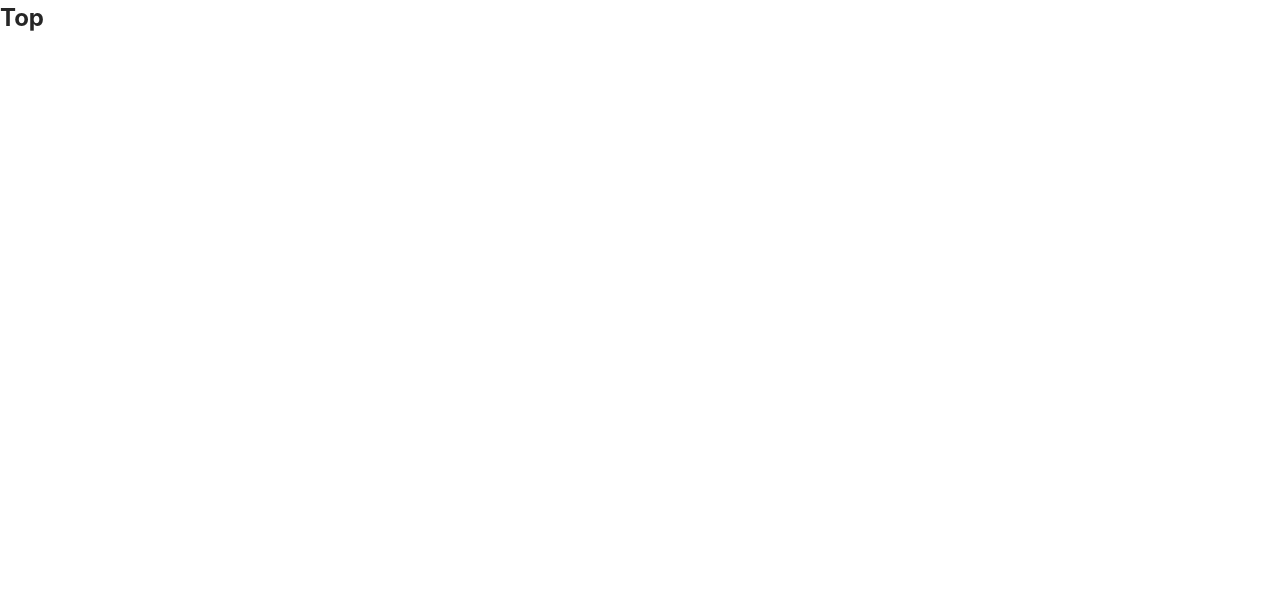
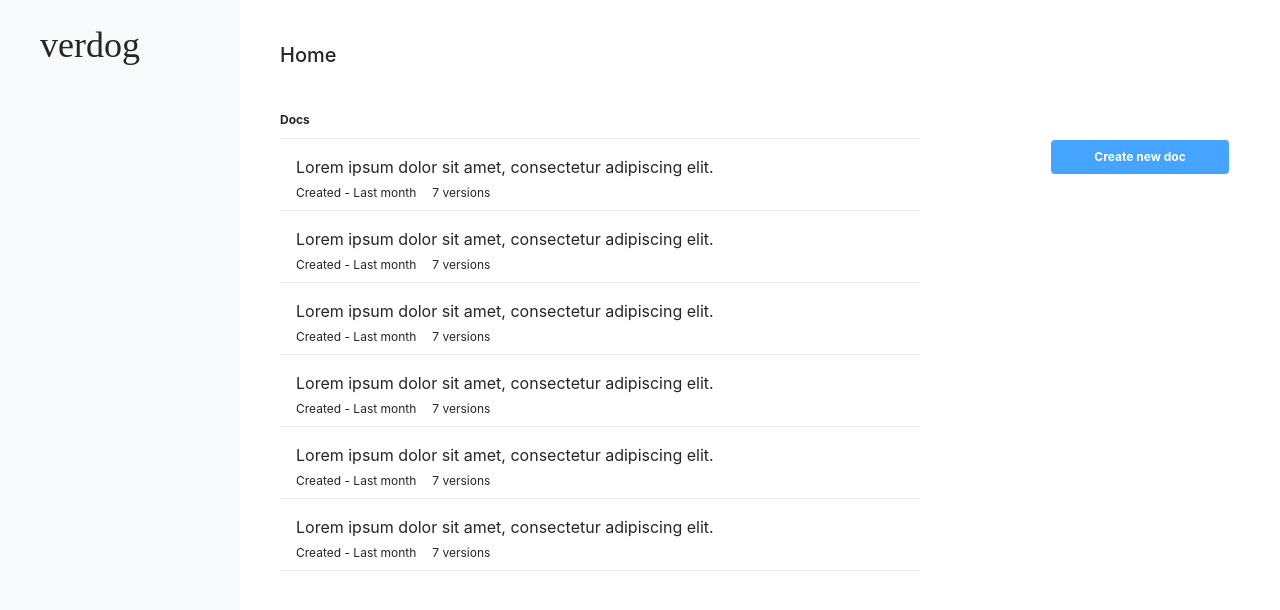
Before and after one commit to yuta-tsurusaki/playground, a React (Create React App) app in the folder verdog/: page / in a window 1280 px wide. Shown: the top 610 px of the page. Built offline with nearby package versions, Linux system fonts and the light colour scheme.

Commit message:
forgot about that

```diff
--- a/verdog/src/App.tsx
+++ b/verdog/src/App.tsx
@@ -1,27 +1,147 @@
 import React from "react";
 import { BrowserRouter as Router, Switch, Route, Link } from "react-router-dom";
+import styled from "styled-components";
 
 export default function App() {
   return (
-    <Router>
-      <div>
-        <Switch>
-          <Route path="/docs">
-            <Docs />
-          </Route>
-          <Route path="/">
-            <Top />
-          </Route>
-        </Switch>
-      </div>
-    </Router>
+    <body>
+      <Top />
+    </body>
   );
 }
 
 function Top() {
-  return <h2>Top</h2>;
+  const Nav = styled.nav`
+    display: block;
+    min-width: 240px;
+    width: 240px;
+    height: 100vh;
+    background-color: #f7f9fa;
+  `;
+  const Logo = styled.header`
+    font-family: "gotham";
+    font-size: 36px;
+    font-weight: 500;
+    padding-top: 18px;
+    padding-bottom: 40px;
+    padding-left: 40px;
+  `;
+  const Container = styled.div`
+    height: 100vh;
+    width: 100vw;
+    display: flex;
+    overflow: hidden;
+  `;
+  const MainContainer = styled.div`
+    display: flex;
+    flex-grow: 1;
+    height: 100vh;
+    background-color: white;
+  `;
+  const MainWrapper = styled.div`
+    flex-grow: 1;
+    padding-top: 40px;
+    padding-left: 40px;
+    padding-right: 80px;
+  `;
+  const PageTitle = styled.h1`
+    font-size: 20px;
+    font-weight: 500;
+    padding-bottom: 32px;
+  `;
+  const TopBar = styled.nav`
+    border-bottom: 1px solid #e6e8eb;
+  `;
+  const TopBarContent = styled.span`
+    font-size: 12px;
+    font-weight: 700;
+    line-height: 36px;
+  `;
+  const RightContainer = styled.div`
+    width: 280px;
+    height: 100vh;
+  `;
+  const RightContainerWrapper = styled.div`
+    padding-top: 40px;
+  `;
+  const CreateButton = styled.div`
+    width: 178px;
+    margin: 0 auto;
+    margin-top: 100px;
+    padding: 8px 16px;
+    border-radius: 4px;
+    text-align: center;
+    background-color: #44a4ff;
+    color: white;
+    font-size: 12px;
+    font-weight: 700;
+  `;
+  const Docs = styled.ul``;
+  const DocContainer = styled.li`
+    height: 72px;
+    border-bottom: 1px solid #e6e8eb;
+  `;
+  const Doc = styled.div`
+    padding-left: 16px;
+    padding-top: 16px;
+    padding-bottom: 8px;
+  `;
+  // ↓苦しいレスポンス対応
+  const DocTitle = styled.p`
+    font-size: 16px;
+    font-weight: 600px;
+    text-overflow: ellipsis;
+    white-space: nowrap;
+  `;
+  const DocInfo = styled.span`
+    font-size: 12px;
+    font-color: #637282;
+    padding-right: 16px;
+  `;
+  const DocDummyItem = () => {
+    return (
+      <DocContainer>
+        <Doc>
+          <DocTitle>
+            Lorem ipsum dolor sit amet, consectetur adipiscing elit.
+          </DocTitle>
+          <DocInfo>Created - Last month</DocInfo>
+          <DocInfo>7 versions</DocInfo>
+        </Doc>
+      </DocContainer>
+    );
+  };
+
+  return (
+    <Container>
+      <Nav>
+        <Logo>verdog</Logo>
+      </Nav>
+      <MainContainer>
+        <MainWrapper>
+          <PageTitle>Home</PageTitle>
+          <TopBar>
+            <TopBarContent>Docs</TopBarContent>
+          </TopBar>
+          <Docs>
+            <DocDummyItem />
+            <DocDummyItem />
+            <DocDummyItem />
+            <DocDummyItem />
+            <DocDummyItem />
+            <DocDummyItem />
+          </Docs>
+        </MainWrapper>
+        <RightContainer>
+          <RightContainerWrapper>
+            <CreateButton>Create new doc</CreateButton>
+          </RightContainerWrapper>
+        </RightContainer>
+      </MainContainer>
+    </Container>
+  );
 }
 
-function Docs() {
-  return <h2>Docs</h2>;
+function Edit() {
+  return <h2>Edit</h2>;
 }
```
Also changed, not shown: 1 other file (tests, documents, lock files or other folders).
